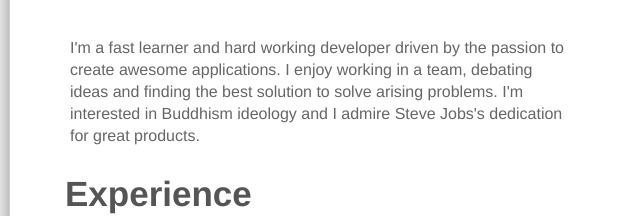
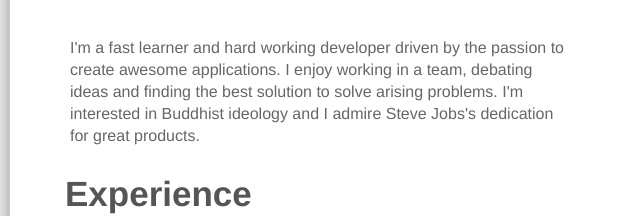
Before and after one commit to tredds/resume, a plain HTML site: page index.html in a window 1280 px wide. Shown: the part 221-437 px from the top of the page, 150-790 px from the left. Drawn offline with Linux system fonts and the light colour scheme.

Commit message:
'buddhism' => 'buddhist' ideology

```diff
--- a/index.html
+++ b/index.html
@@ -81,7 +81,7 @@
                     <p>
                         I'm a fast learner and hard working developer driven by the passion to create awesome applications.
                         I enjoy working in a team, debating ideas and finding the best solution to solve arising problems.
-                        I'm interested in Buddhism ideology and I admire Steve Jobs's dedication for great products.
+                        I'm interested in Buddhist ideology and I admire Steve Jobs's dedication for great products.
                     </p>
                 </div><!--end about-me-->
                 <!-- Enter Your Contact Details -->
```
